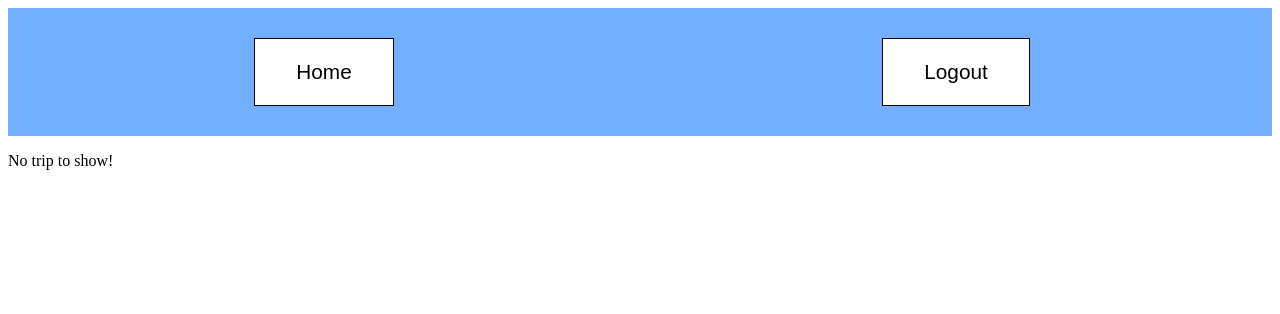
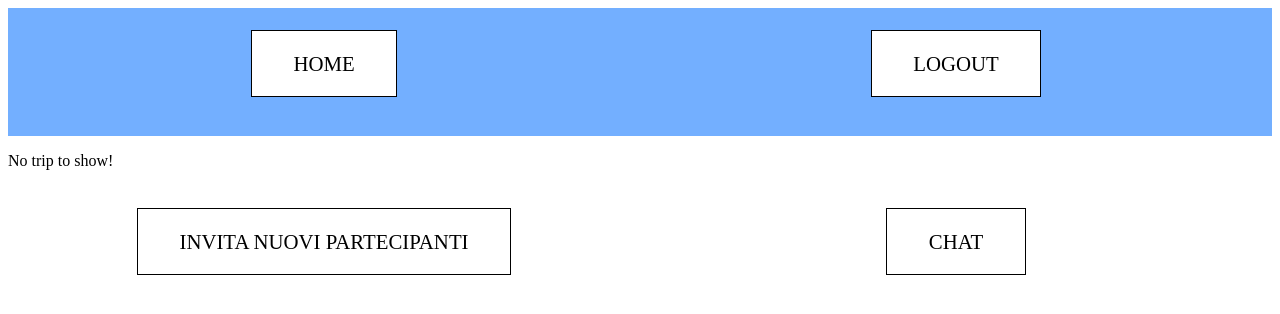
Before and after one commit to alessandrofloris/progettoIsw, a Django app: page /mytrips in a window 1280 px wide. Shown: the top 314 px of the page. Run offline with Django 4.2, Linux system fonts and the light colour scheme; data that the repository does not hold is empty.

Commit message:
css update for mytrips + button links

```diff
--- a/travelGroup/static/travelGroup/tripsTemplate.css
+++ b/travelGroup/static/travelGroup/tripsTemplate.css
@@ -4,7 +4,10 @@ header {
     height: 8em;
     width: 100%;
     background: #73afff;
+}
 
+.box-container{
+    height: 7em;
     display: flex;
     justify-content: center;
     align-items: center;
@@ -22,6 +25,7 @@ header {
     box-sizing: border-box;
     padding: 1em 2em;
     border: 1px solid #000000;
+    text-decoration: none;
 }
 
 /* Main content*/
--- a/travelGroup/templates/travelGroup/trips.html
+++ b/travelGroup/templates/travelGroup/trips.html
@@ -10,7 +10,16 @@
 {% block header %}
 
     <header>
+        <div class="box-container">
+            <div class="button-container">
+                <a href="newtrip" type="button" class="button">HOME</a>
+            </div>
+            <div class="button-container">
+                <a href="#" class="button ">LOGOUT</a>
+            </div>
+        </div>
 
+        <!--
         <div class="button-container">
             <button class="button">
                 Home
@@ -22,7 +31,7 @@
                 Logout
             </button>
         </div>
-
+        -->
     </header>
 
 {% endblock %}
@@ -66,4 +75,27 @@
     <p>No trip to show!</p>
 {% endif %}
 
+    <div class="box-container">
+        <div class="button-container">
+                <a href="invite" type="button" class="button">INVITA NUOVI PARTECIPANTI</a>
+            </div>
+        <div class="button-container">
+                <a href="#" class="button ">CHAT</a>
+        </div>
+    </div>
+
+    <!--
+    <div class="button-container">
+            <button class="button" >
+                INVITA NUOVI PARTECIPANTI
+            </button>
+        </div>
+
+    <div class="button-container">
+            <button class="button">
+                CHAT
+            </button>
+        </div>
+     -->
+
 {% endblock %}
```
